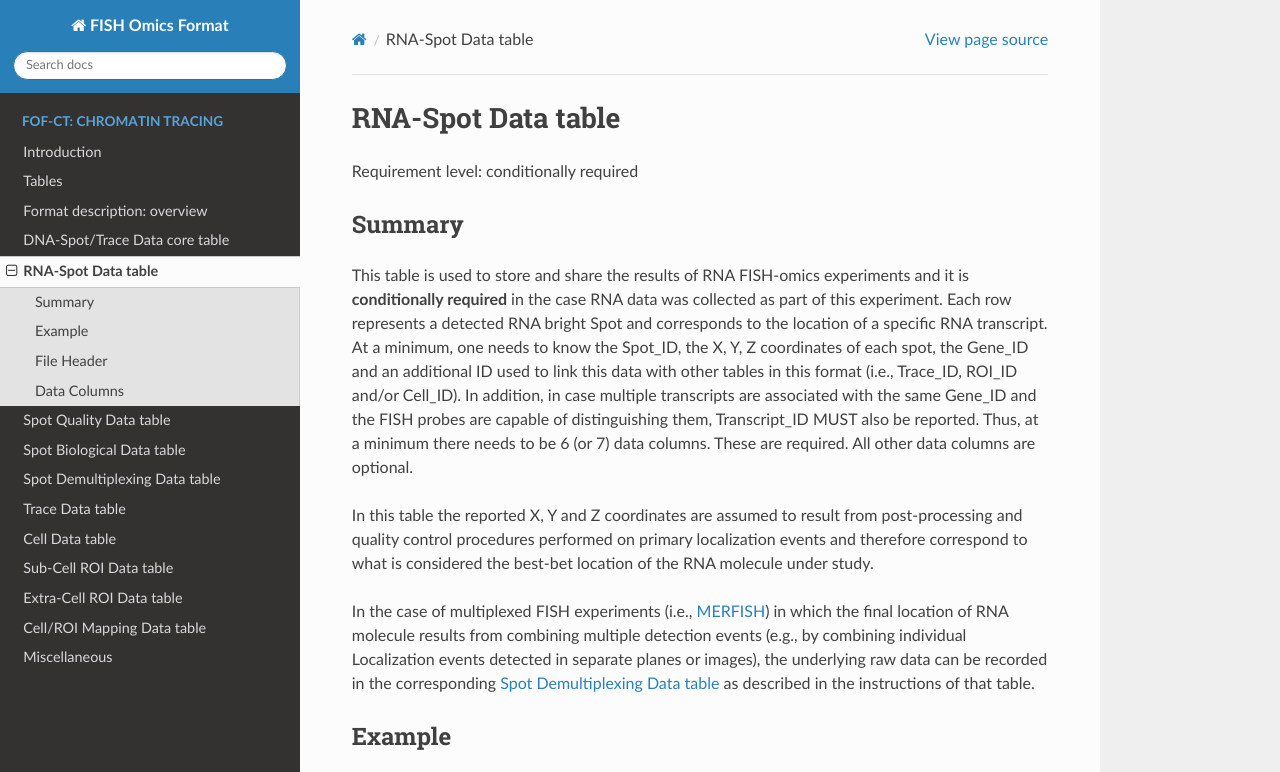
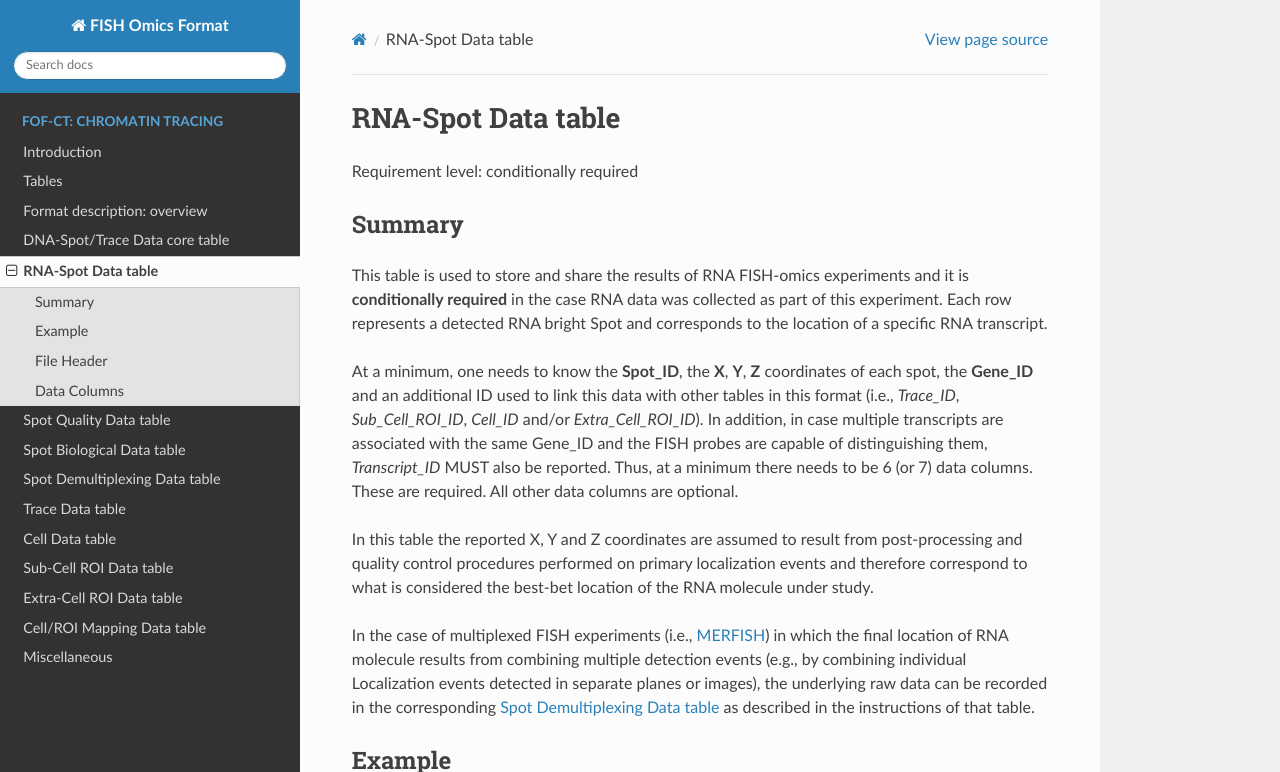
Before and after one commit to 4dn-dcic/fish_omics_format, a Sphinx documentation site: the page built from docs/source/rna.rst, in a window 1280 px wide and 900 px high, cut to the strip 0-772 px from the top of the window. Built offline with Sphinx 7.4.7 and the Read the Docs theme 2.0.0, drawn with Linux system fonts in a browser that asks for light colours; some of the changed text lies outside the part shown.

Commit message:
Update rna.rst

```diff
--- a/docs/source/rna.rst
+++ b/docs/source/rna.rst
@@ -11,13 +11,13 @@ Summary
 This table is used to store and share the results of RNA FISH-omics experiments
 and it is **conditionally required** in the case RNA data was collected as part of this
 experiment. Each row represents a detected RNA bright Spot
-and corresponds to the location of a specific RNA transcript. At a
-minimum, one needs to know the Spot_ID, the X, Y, Z coordinates of each
-spot, the Gene_ID and an additional ID used to link this data
-with other tables in this format (i.e., Trace_ID, ROI_ID and/or
-Cell_ID). In addition, in case multiple transcripts are associated with
+and corresponds to the location of a specific RNA transcript.
+
+At a minimum, one needs to know the **Spot_ID**, the **X**, **Y**, **Z** coordinates of each
+spot, the **Gene_ID** and an additional ID used to link this data
+with other tables in this format (i.e., *Trace_ID*, *Sub_Cell_ROI_ID*, *Cell_ID* and/or *Extra_Cell_ROI_ID*). In addition, in case multiple transcripts are associated with
 the same Gene_ID and the FISH probes are capable of distinguishing them,
-Transcript_ID MUST also be reported. Thus, at a minimum there needs to
+*Transcript_ID* MUST also be reported. Thus, at a minimum there needs to
 be 6 (or 7) data columns. These are required. All other data columns are
 optional.
 
@@ -57,8 +57,9 @@ Data Columns
 ------------
 As with all other Spot Data tables in this format, each row corresponds to data associated with an individual Spot.
 
-The first columns are always: Spot_ID, X, Y, Z, RNA_name,
-Gene_ID(, Transcript_ID).
+The first columns are always: **Spot_ID**, **X**, **Y**, **Z**, **RNA_name**,
+**Gene_ID**, followed by *Transcript_ID* if applicable, and by **one or more** of the following *Trace_ID*, *Sub-Cell_ROI_ID* and/or
+*Cell_ID*.
 The order of the other columns is at user's discretion.
 The order of the rows is at user's discretion.
 
```
